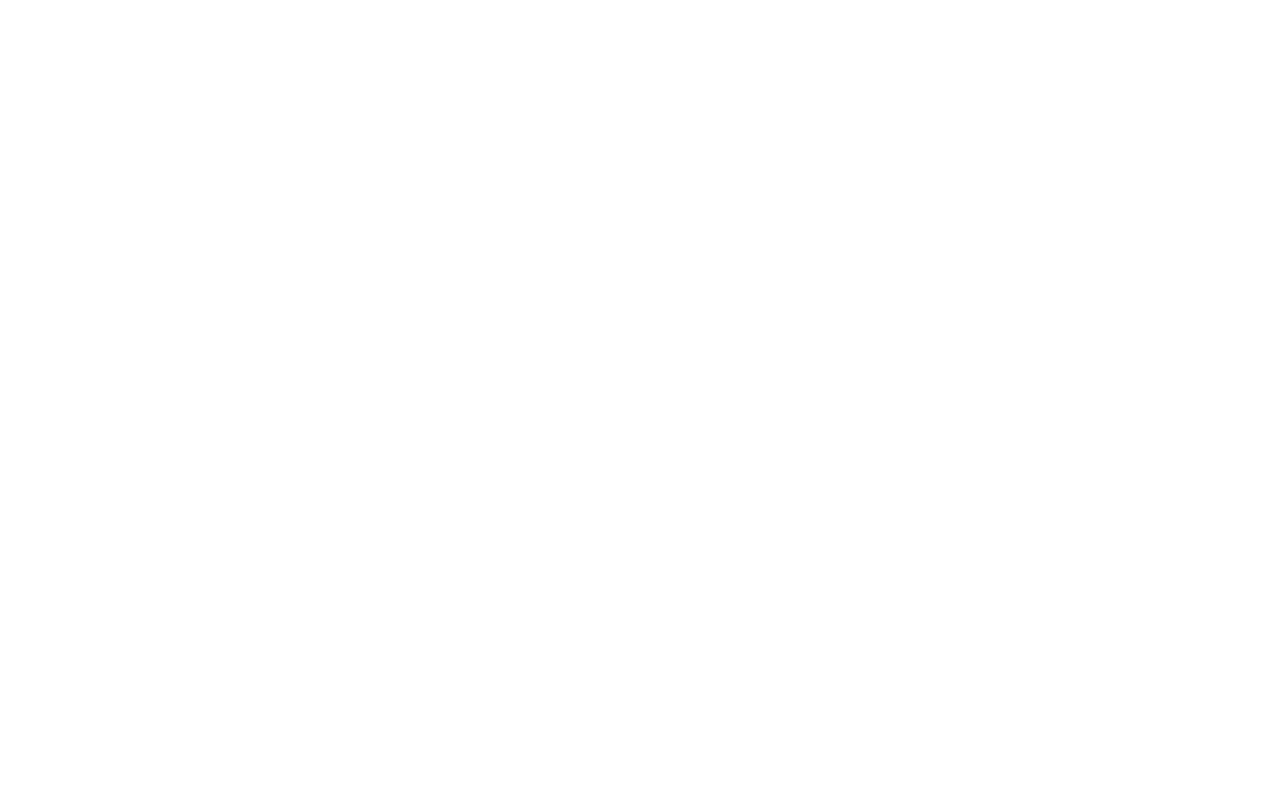
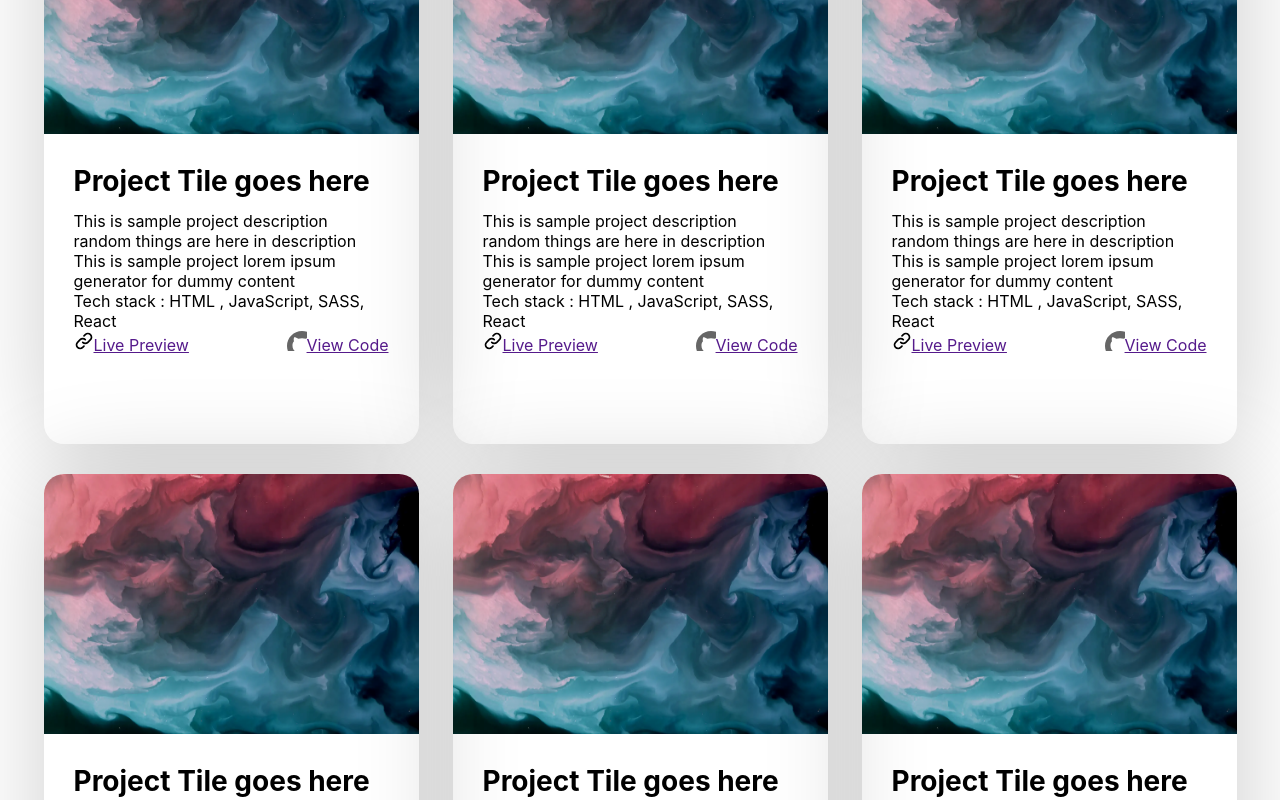
Before and after one commit to dyv21/portfolio, a React app: page / in a window 1280 px wide. Shown: the part 1540-2340 px from the top of the page. Before the commit the page ends 1365 px from the top, so only its background shows below. Built offline with nearby package versions, Linux system fonts and the light colour scheme.

Commit message:
add Projects & Project component

```diff
--- a/src/App.tsx
+++ b/src/App.tsx
@@ -5,6 +5,7 @@ import {Main} from "./layout/sections/main/Main";
 import {About} from "./layout/sections/about/About";
 import {Socials} from "./components/socials/Socials";
 import {Skills} from "./layout/sections/skills/Skills";
+import {Projects} from "./layout/sections/projects/Projects";
 
 
 function App() {
@@ -14,6 +15,7 @@ function App() {
           <Main/>
           <About/>
           <Skills/>
+          <Projects/>
             {/*<Title>Styled-components <span>.attrs</span> method</Title>*/}
 
             {/*<Form>*/}
--- /dev/null
+++ b/src/layout/sections/projects/Project.tsx
@@ -0,0 +1,60 @@
+import React from 'react';
+import {FlexWrapper} from "../../../components/FlexWrapper";
+import {Icon} from "../../../components/icon/Icon";
+import styled from "styled-components";
+import photo1 from '../../../assets/img/proj-1.webp'
+
+export const Project = () => {
+  return (
+    <StyledProject>
+      <img src={photo1} alt="Project Tile goes here"/>
+      <div>
+        <h3>Project Tile goes here</h3>
+        <p>This is sample project description random things are here in description This is sample project lorem ipsum generator for dummy content</p>
+        <span>Tech stack : HTML , JavaScript, SASS, React</span>
+        <FlexWrapper justyfy={'space-between'}>
+          <a href="">
+            <Icon iconId={'link'} width={'20'} height={'20'} viewbox={'0 0 20 20'}/>
+            Live Preview
+          </a>
+          <a href="">
+            <Icon iconId={'github'} width={'20'} height={'20'} viewbox={'0 0 20 20'}/>
+            View Code
+          </a>
+        </FlexWrapper>
+      </div>
+
+
+    </StyledProject>
+  );
+};
+
+const StyledProject = styled.div`
+  width: 375px;
+  height: 570px;
+  border-radius: 20px;
+  box-shadow: 2px 2px 100px 0px rgba(0, 0, 0, 0.20);
+  margin-bottom: 30px;
+
+  img {
+    height: 260px;
+    width: 100%;
+    object-fit: cover;
+    border-top-left-radius: 20px;
+    border-top-right-radius: 20px;
+  }
+  div {
+    padding: 30px;
+
+    div {
+      padding: 0;
+    }
+  }
+
+  h3 {
+    font-size: 28px;
+    line-height: 26px;
+    padding-bottom: 17px;
+  }
+
+`
--- /dev/null
+++ b/src/layout/sections/projects/Projects.tsx
@@ -0,0 +1,22 @@
+import React from 'react';
+import {FlexWrapper} from "../../../components/FlexWrapper";
+import {Project} from "./Project";
+
+
+export const Projects = () => {
+  return (
+    <section>
+      <h2>Projects</h2>
+      <span>Things I’ve built so far</span>
+      <FlexWrapper justyfy={'space-between'} wrap={'wrap'}>
+        <Project/>
+        <Project/>
+        <Project/>
+        <Project/>
+        <Project/>
+        <Project/>
+      </FlexWrapper>
+
+    </section>
+  );
+};
```
